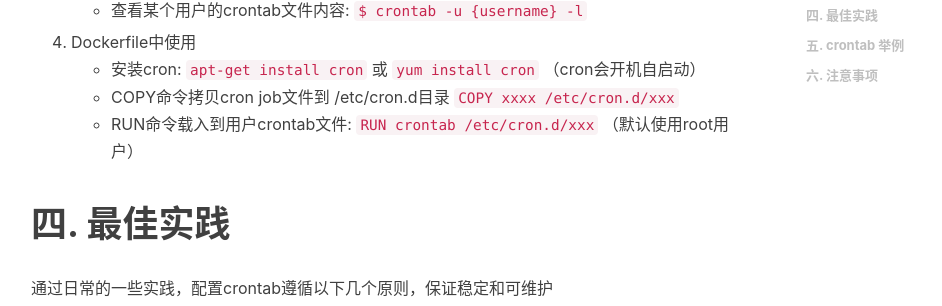
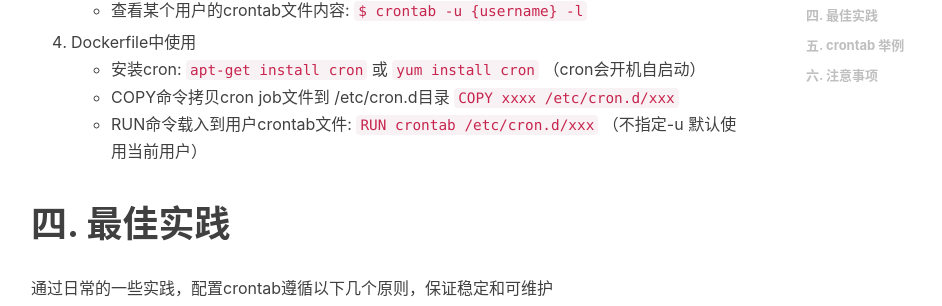
Before and after one commit to engru/chenguolin.github.io, a Jekyll site: the page built from _posts/2016-09-27-【Linux-11】Linux运维工具crontab.md, in a window 1280 px wide and 900 px high, scrolled down 2760 px. Shown: the part 146-452 px from the top of the window, without its empty margins (234-1176 px from the left). Built offline with Jekyll 4.4.1, drawn with Linux system fonts in a browser that asks for light colours; nearby versions of some CDN libraries; comment, search, counter and statistics services are not loaded.

Commit message:
Update 2016-09-27-【Linux-11】Linux运维工具crontab.md

```diff
--- a/_posts/2016-09-27-【Linux-11】Linux运维工具crontab.md
+++ b/_posts/2016-09-27-【Linux-11】Linux运维工具crontab.md
@@ -80,7 +80,7 @@ tags:         #标签
 4. Dockerfile中使用
    + 安装cron: `apt-get install cron` 或 `yum install cron`  （cron会开机自启动）
    + COPY命令拷贝cron job文件到 /etc/cron.d目录 `COPY xxxx /etc/cron.d/xxx`
-   + RUN命令载入到用户crontab文件: `RUN crontab /etc/cron.d/xxx`   （默认使用root用户）
+   + RUN命令载入到用户crontab文件: `RUN crontab /etc/cron.d/xxx`   （不指定-u 默认使用当前用户）
 
 # 四. 最佳实践
 通过日常的一些实践，配置crontab遵循以下几个原则，保证稳定和可维护
```
